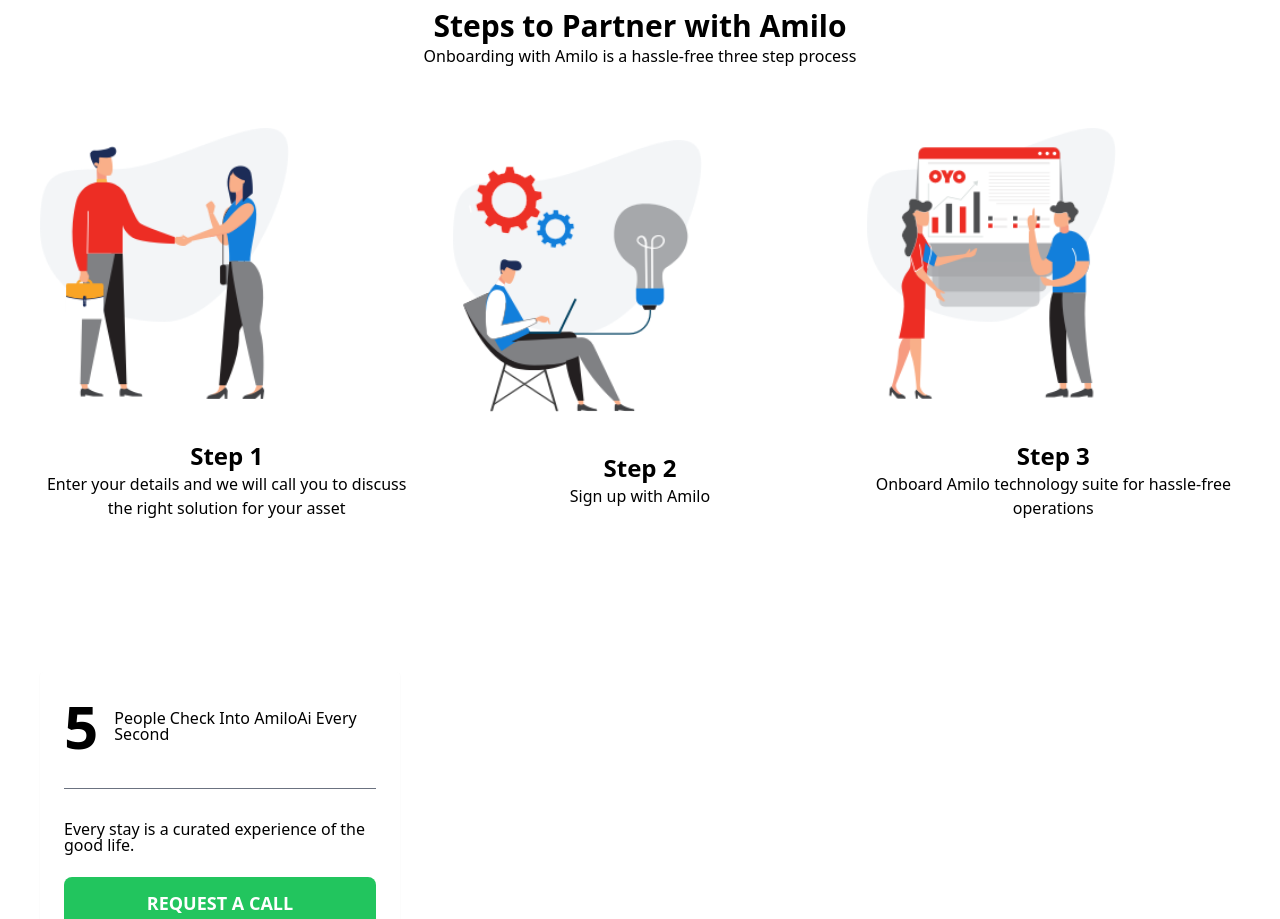
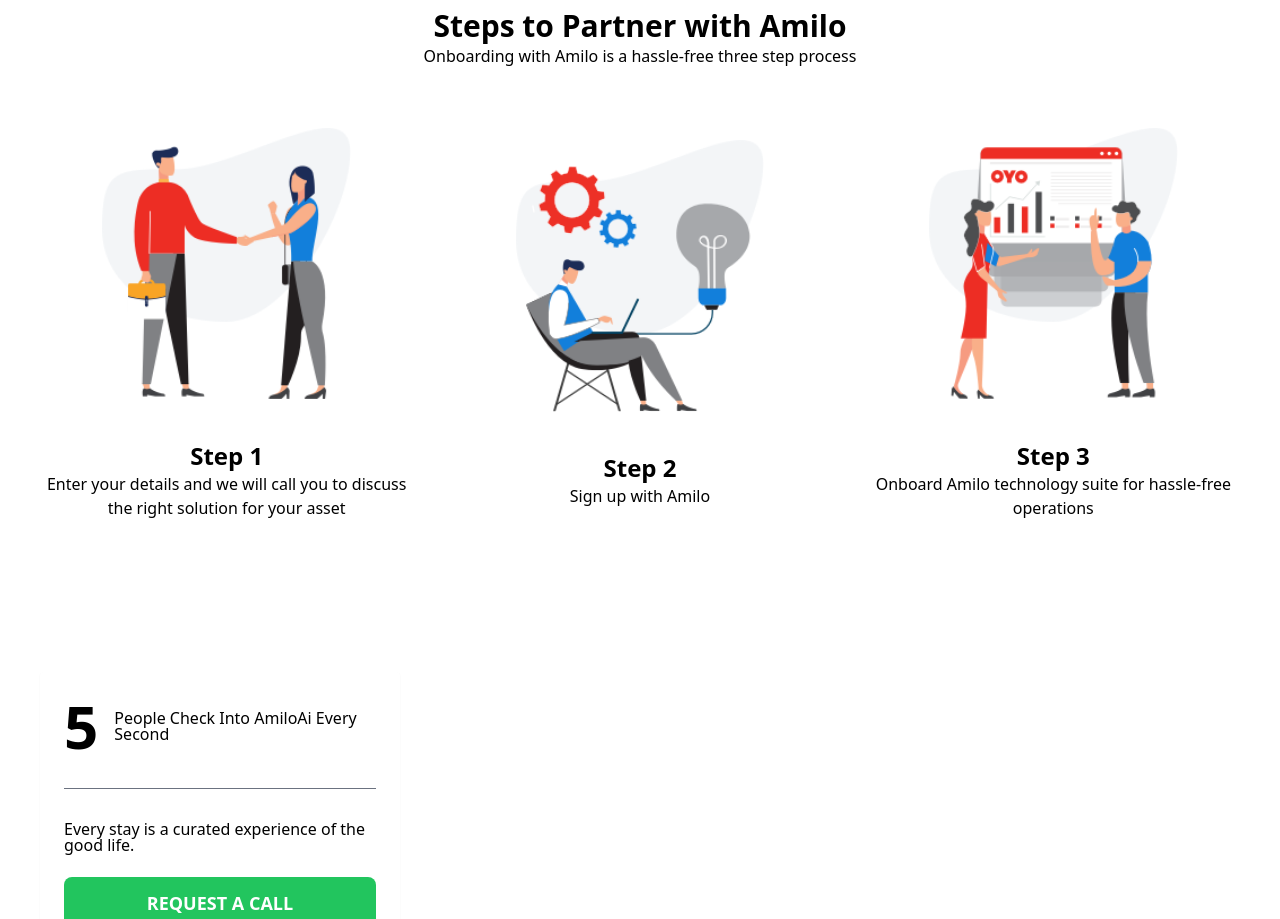
Before and after one commit to Chandan784/CreatorStudio, a Next.js app: page / in a window 1280 px wide. Shown: the part 1760-2679 px from the top of the page. Built offline with nearby package versions, Linux system fonts and the light colour scheme.

Commit message:
some update

```diff
--- a/src/components/homepage/StepsToPartner.jsx
+++ b/src/components/homepage/StepsToPartner.jsx
@@ -27,7 +27,7 @@
             <p className='text-1xl pb-10'>Onboarding with Amilo is a hassle-free three step process</p>
             <div className='grid grid-cols-1 lg:grid-cols-3 gap-10 pt-5 mx-10 text-center items-center'>
                 {step.map((e,index)=>(
-                    <div key={index} >
+                    <div key={index} className='flex flex-col items-center' >
                         <img src={e.imgSrc} alt="" className='w-2/3 pb-8' />
                         <h2 className='font-bold pt-2 text-2xl'>{e.title}</h2>
                         <p className='text-1xs'>{e.data}</p>
```
